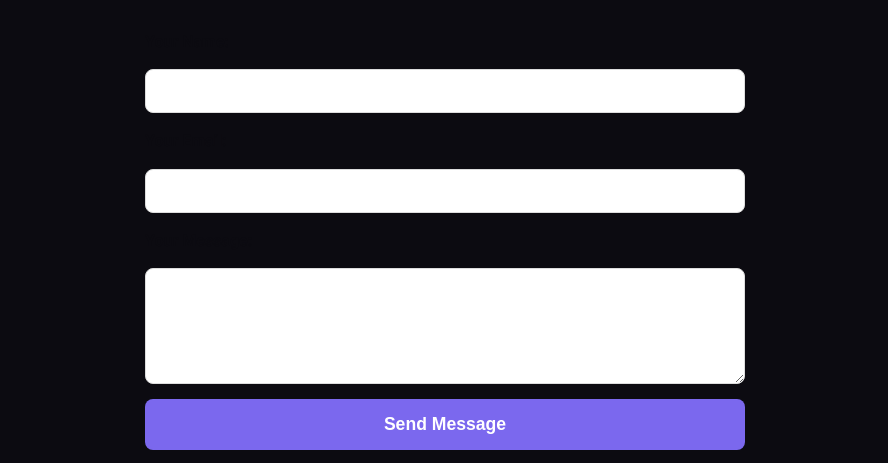
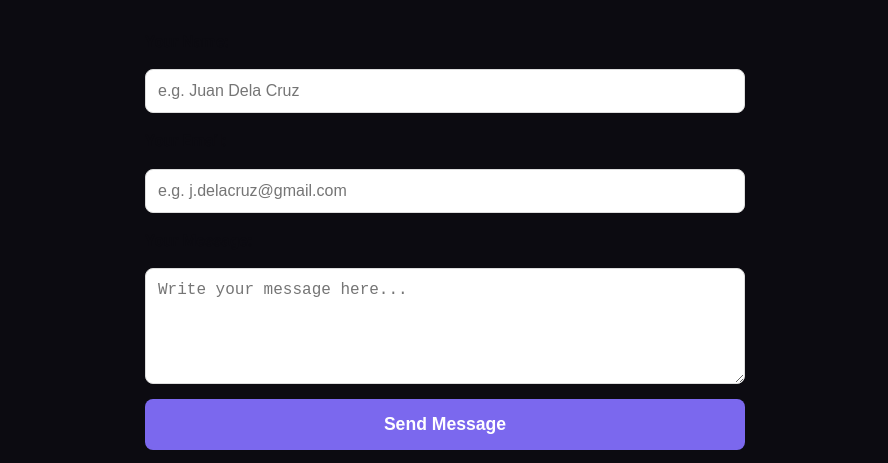
Before and after one commit to ugayjannie4-boop/ugayjannieportfolio, a plain HTML site: page Index.html in a window 1280 px wide. Shown: the part 6307-6770 px from the top of the page, without its empty margins (195-1083 px from the left). Drawn offline with Linux system fonts and the light colour scheme.

Commit message:
Update Index.html

```diff
--- a/Index.html
+++ b/Index.html
@@ -153,17 +153,17 @@
             <div class="container">
                 <h2>Contact Me</h2>
                 <form action="https://formspree.io/f/mjkabkpw" method="POST" class="contact-form">
-            <label for="name">Your Name:</label>
-            <input type="text" id="name" name="name" required>
+             <label for="name">Your Name:</label>
+    <input type="text" id="name" name="name" placeholder="e.g. Juan Dela Cruz" required>
 
-            <label for="email">Your Email:</label>
-            <input type="email" id="email" name="_replyto" required>
+    <label for="email">Your Email:</label>
+    <input type="email" id="email" name="_replyto" placeholder="e.g. j.delacruz@gmail.com" required>
 
-            <label for="message">Your Message:</label>
-            <textarea id="message" name="message" rows="5" required></textarea>
-
-            <button type="submit">Send Message</button>
-        </form>                        <div class="social-links">
+    <label for="message">Your Message:</label>
+    <textarea id="message" name="message" rows="5" placeholder="Write your message here..." required></textarea>
+             <button type="submit">Send Message</button>
+        </form>
+                <div class="social-links">
                     <a href="mailto:ugayjannie@gmail.com" target="_blank"><i class="fas fa-envelope"></i> Email:ugayjannie@gmailcom</a>
                    <a href="tel:+639386960401"><i class="fas fa-phone"></i> Phone:+639386960401</a>
                     <a href="https://www.linkedin.com/in/jannie-ugay-a3528537b" target="_blank"><i class="fab fa-linkedin"></i> LinkedIn</a>
```
